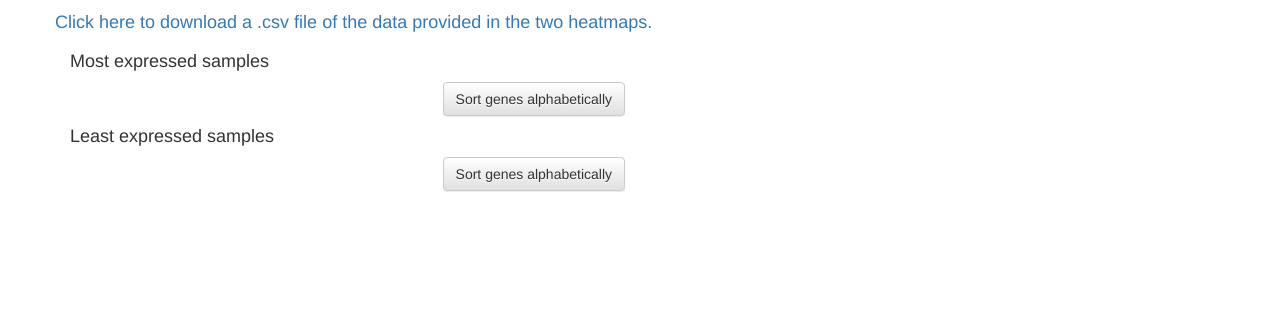
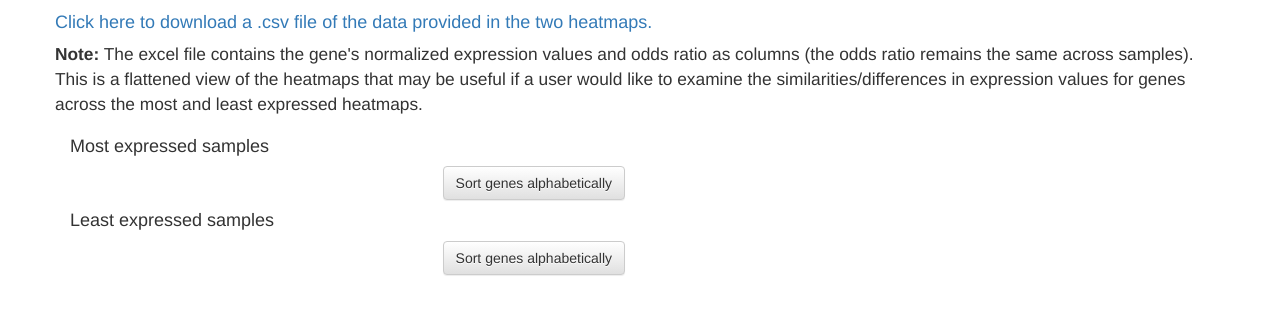
Before and after one commit to kathyxchen/PathCORE-demo, a Flask app: template templates/edge.html in a window 1280 px wide. Shown: the part 305-620 px from the top of the page. Run offline with Flask 2, Linux system fonts and the light colour scheme; the template is opened without the code that fills it, so the values that code supplies are empty; some libraries are stand-ins or nearby versions.

Commit message:
added a description for the edge excel file and pep8'd python files

```diff
--- a/routes.py
+++ b/routes.py
@@ -21,6 +21,7 @@ client = MongoClient(MONGODB_URL)
 db = client[str(os.environ.get("MDB_NAME"))]
 
 routes = Blueprint("routes", __name__)
+
 
 @routes.route("/")
 def home():
--- a/templates/edge.html
+++ b/templates/edge.html
@@ -56,6 +56,15 @@
             two heatmaps.
           </a>
         </h4>
+        <p>
+        <b>Note:</b>
+          The excel file contains the gene's normalized expression
+          values and odds ratio as columns (the odds ratio remains
+          the same across samples). This is a flattened view of the
+          heatmaps that may be useful if a user would like to examine the
+          similarities/differences in expression values for genes across
+          the most and least expressed heatmaps.
+        </p>
     </div>
 </div>
 <div class="container" id="most-expressed-samples">
--- a/utils.py
+++ b/utils.py
@@ -326,6 +326,7 @@ def get_excel_template(edge_pws, db):
             pw0.replace(",", ""), pw1.replace(",", "")))
     return make_excel
 
+
 def _build_heatmap_rows_excel_file(edge_info,
                                    gene_odds_ratio_map,
                                    metadata,
```
